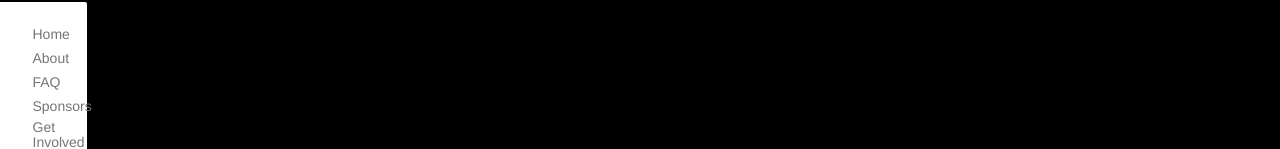
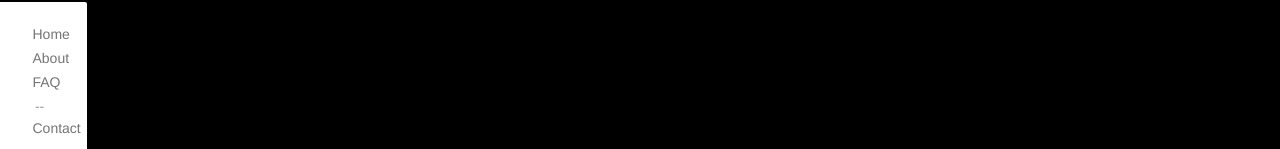
Before and after one commit to HackStart/summer15.hackstart.co, a plain HTML site: page index.html in a window 1280 px wide. Shown: the part 803-952 px from the top of the page. Drawn offline with nearby package versions, Linux system fonts and the light colour scheme.

Commit message:
hid unused sections

```diff
--- a/index.html
+++ b/index.html
@@ -54,8 +54,8 @@
 									<li><a href="#header" data-scroll class="">Home</a></li>
 									<li><a href="#about" data-scroll class="">About</a></li>
 									<li><a href="#faq" data-scroll class="">FAQ</a></li>
-									<li><a href="#sponsors" data-scroll class="">Sponsors</a></li>
-									<li><a href="#involve" data-scroll class="">Get Involved</a></li>
+									<!--<li><a href="#sponsors" data-scroll class="">Sponsors</a></li>
+									<li><a href="#involve" data-scroll class="">Get Involved</a></li>-->
 									<li style="text-align: center; color:#999;">--</li>
 									<a href="mailto:anthonyliu@anthonyliu.com" data-scroll class="">Contact</a>
 								</ul>
@@ -154,7 +154,7 @@
 						</div>
 					</div>
 				</div>
-				<div class="io-content opaque scrollspy" id="sponsors">
+				<!--<div class="io-content opaque scrollspy" id="sponsors">
 					<div class="col s12 io-content-header red accent-2 valign-wrapper">
 						<h1 class="white-text valign">Sponsors and Partners</h1>
 					</div>
@@ -368,7 +368,7 @@
 							</div>
 						</div>
 					</div>
-				</div>
+				</div>-->
 			</div>
 		</div>
 
```
